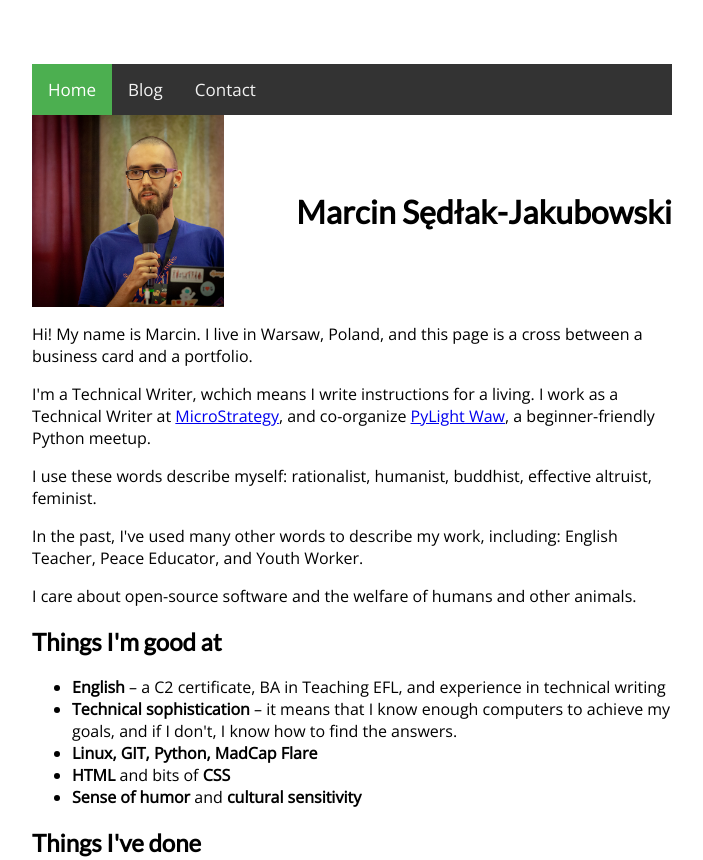
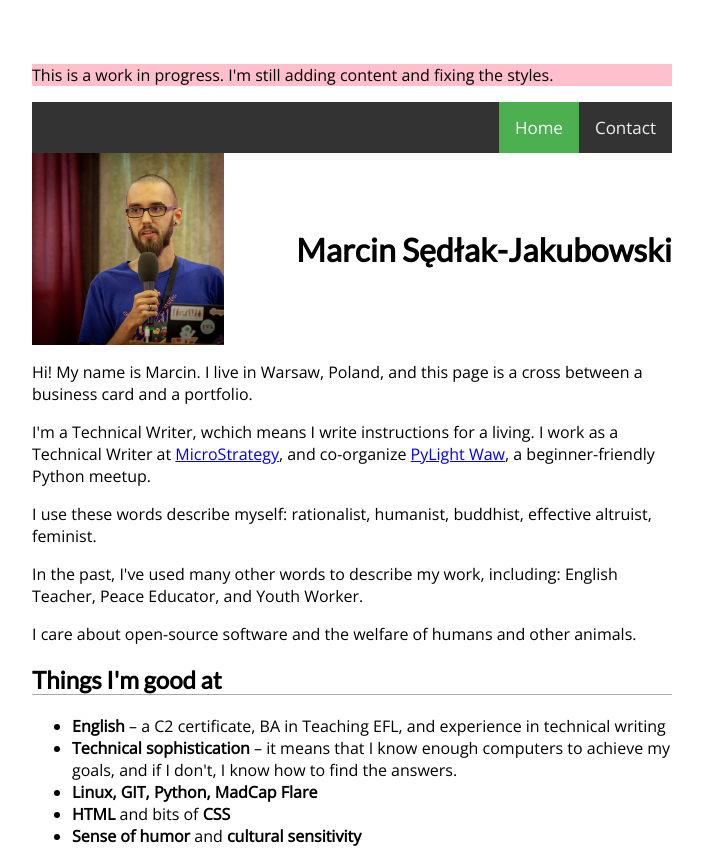
Before and after one commit to fdmarcin/fdmarcin.github.io, a plain HTML site: page index.htm in a window 1280 px wide. Shown: the top 860 px of the page, without its empty margins (288-991 px from the left). Drawn offline with nearby package versions, Linux system fonts and the light colour scheme.

Commit message:
Add styles

```diff
--- a/index.htm
+++ b/index.htm
@@ -8,10 +8,13 @@
         <link rel='shortcut icon' type='image/x-icon' href='assets/img/favicon.ico' />
     </head>
     <body>
+        <p style="background: pink">
+            This is a work in progress. I'm still adding content and fixing the styles.
+        </p>
         <div class="topnav">
+            <a href="#contact">Contact</a>
             <a class="active" href="index.htm">Home</a>
-            <a href="blog.htm">Blog</a>
-            <a href="#contact">Contact</a>
+            <!-- <a href="blog.htm">Blog</a> -->
         </div>
         <header class="main-header">
             <img src="assets/img/wtd-face.jpg" class="portrait" alt="Photo by Write the Docs CC BY-NC-SA 2.0">
--- a/style.css
+++ b/style.css
@@ -14,7 +14,7 @@ body {
 
 /* Style the links inside the navigation bar */
 .topnav a {
-  float: left;
+  float: right;
   color: #f2f2f2;
   text-align: center;
   padding: 14px 16px;
@@ -38,6 +38,10 @@ h1,
 h2,
 h3 {
     font-family: 'Lato', sans-serif;
+}
+
+h2 {
+    border-bottom: 1px solid darkgrey;
 }
 
 li p {
```
